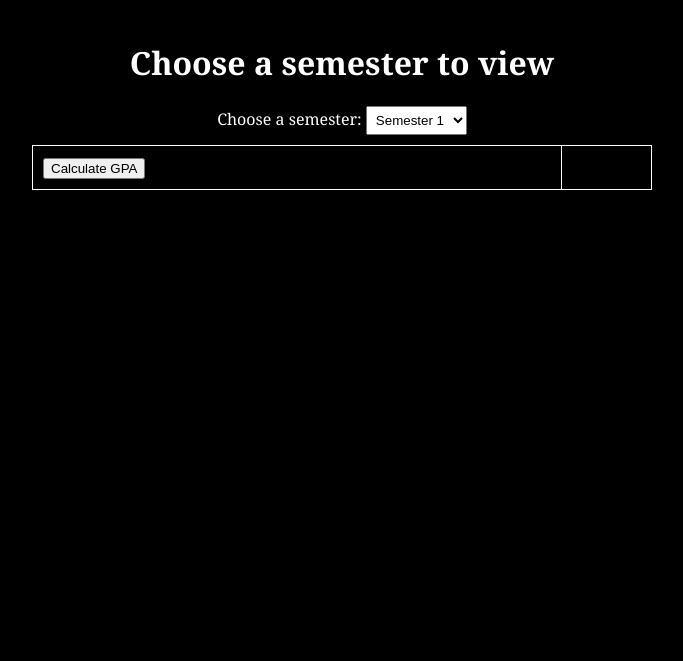
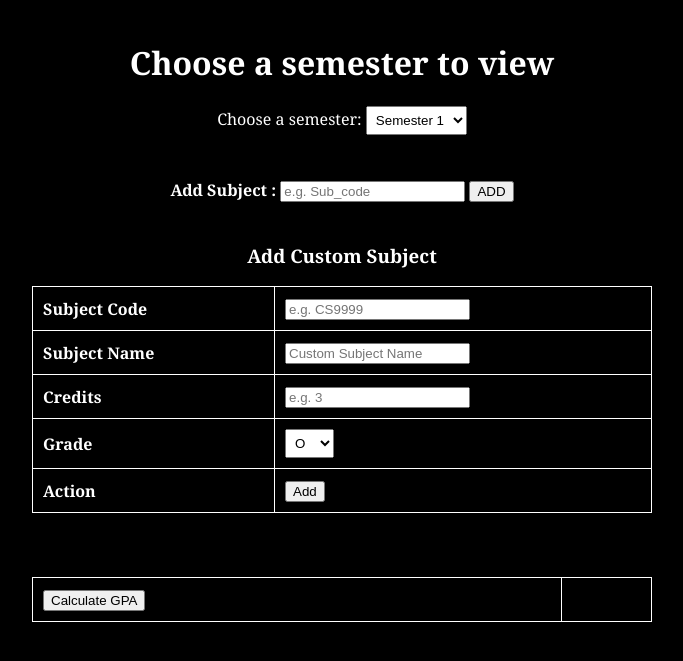
Before and after one commit to Prakash17022005/cse_syllabus, a Flask app: page / in a window 1280 px wide. Shown: the top 661 px of the page, without its empty margins (298-981 px from the left). Run offline with Flask 3, Linux system fonts and the light colour scheme.

Commit message:
custom subject add & add elective

```diff
--- a/app.py
+++ b/app.py
@@ -25,5 +25,23 @@
 
     return jsonify([])
 
+# ✅ NEW: Get elective by code
+@app.route('/get_elective',methods=['GET'])
+def get_elective():
+    code=request.args.get('code')
+    if not code:
+        return jsonify({'error':'No subject code Provided'}),400
+
+    try:
+        df=pd.read_excel('static/subjects.xlsx',sheet_name='electives')
+        subject=df[df['code'].str.upper()==code.upper()]
+        if not subject.empty:
+            return jsonify(subject.iloc[0].to_dict())
+        else:
+            return jsonify({'error':'subject not found'}),404
+
+    except Exception as e:
+        return jsonify({'error':str(e)}),500
+
 if __name__ == '__main__':
     app.run(debug=True)
--- a/static/script.js
+++ b/static/script.js
@@ -75,3 +75,87 @@
 }
 
 document.getElementById("gpa-button").addEventListener("click",calculateGPA);
+
+
+// ✅ NEW: Add Elective Function
+async function addElective() {
+    const code = document.getElementById("electiveInput").value.trim();
+    if (!code) {
+        alert("Please enter a subject code.");
+        return;
+    }
+
+    try {
+        const response = await fetch(`/get_elective?code=${code}`);
+        const data = await response.json();
+
+        if (data.error) {
+            alert(data.error);
+        } else {
+            appendSubjectRow(data);
+        }
+    } catch (error) {
+        console.error("Error fetching elective:", error);
+    }
+}
+
+function appendSubjectRow(subject) {
+    const table = document.querySelector("#tableContainer table");
+
+    const row = document.createElement("tr");
+    row.innerHTML = `
+        <td>${subject.code}</td>
+        <td>${subject.name}</td>
+        <td class="credits">${subject.credits}</td>
+        <td>
+            <select class="grade">
+                <option value="O">O</option>
+                <option value="A+">A+</option>
+                <option value="A">A</option>
+                <option value="B+">B+</option>
+                <option value="B">B</option>
+                <option value="C">C</option>
+            </select>
+        </td>
+    `;
+    table.appendChild(row);
+}
+
+
+function addCustomSubject() {
+    const code = document.getElementById("customCode").value.trim();
+    const name = document.getElementById("customName").value.trim();
+    const credits = parseFloat(document.getElementById("customCredits").value.trim());
+    const grade = document.getElementById("customGrade").value;
+
+    if (!code || !name || isNaN(credits) || credits <= 0) {
+        alert("Please fill out all fields correctly.");
+        return;
+    }
+
+    const table = document.querySelector("#tableContainer table");
+
+    const row = document.createElement("tr");
+    row.innerHTML = `
+        <td>${code}</td>
+        <td>${name}</td>
+        <td class="credits">${credits}</td>
+        <td>
+            <select class="grade">
+                <option value="O" ${grade === "O" ? "selected" : ""}>O</option>
+                <option value="A+" ${grade === "A+" ? "selected" : ""}>A+</option>
+                <option value="A" ${grade === "A" ? "selected" : ""}>A</option>
+                <option value="B+" ${grade === "B+" ? "selected" : ""}>B+</option>
+                <option value="B" ${grade === "B" ? "selected" : ""}>B</option>
+                <option value="C" ${grade === "C" ? "selected" : ""}>C</option>
+            </select>
+        </td>
+    `;
+    table.appendChild(row);
+
+    // Reset input fields
+    document.getElementById("customCode").value = "";
+    document.getElementById("customName").value = "";
+    document.getElementById("customCredits").value = "";
+    document.getElementById("customGrade").value = "O";
+}
--- a/templates/index.html
+++ b/templates/index.html
@@ -3,7 +3,7 @@
 <head>
     <meta charset="UTF-8">
     <meta name="viewport" content="width=device-width, initial-scale=1.0">
-    <title>sylabus</title>
+    <title>GPA CALCULATOR</title>
 
     <link rel="stylesheet" href="{{ url_for('static', filename='style.css') }}">
 
@@ -28,10 +28,56 @@
 
         <div id="tableContainer"></div>
 
+        <br><br>
+
+        <label for="electiveInput"><b>Add Subject : </b></label>
+        <input type="text" id="electiveInput" placeholder="e.g. Sub_code">
+        <button onclick="addElective()">ADD</button>
+
+        <br><br>
+
+        <!-- ✅ Custom Subject Entry in Table Format -->
+        <h3>Add Custom Subject</h3>
+        <table border="1" style="margin-top: 10px;">
+            <tr>
+                <th>Subject Code</th>
+                <td><input type="text" id="customCode" placeholder="e.g. CS9999"></td>
+            </tr>
+            <tr>
+                <th>Subject Name</th>
+                <td><input type="text" id="customName" placeholder="Custom Subject Name"></td>
+            </tr>
+            <tr>
+                <th>Credits</th>
+                <td><input type="number" id="customCredits" placeholder="e.g. 3" min="1"></td>
+            </tr>
+            <tr>
+                <th>Grade</th>
+                <td>
+                    <select id="customGrade">
+                        <option value="O">O</option>
+                        <option value="A+">A+</option>
+                        <option value="A">A</option>
+                        <option value="B+">B+</option>
+                        <option value="B">B</option>
+                        <option value="C">C</option>
+                    </select>
+                </td>
+            </tr>
+            <tr>
+                <th>Action</th>
+                <td><button onclick="addCustomSubject()">Add</button></td>
+            </tr>
+        </table>
+
+
+        <br><br>
+
         <table>
             <td><button id="gpa-button">Calculate GPA</button></td>
             <td><div id="gpadiv"></div></td>
         </table>
+
 
         <br><br>
 
```
Also changed, not shown: 1 other file.
